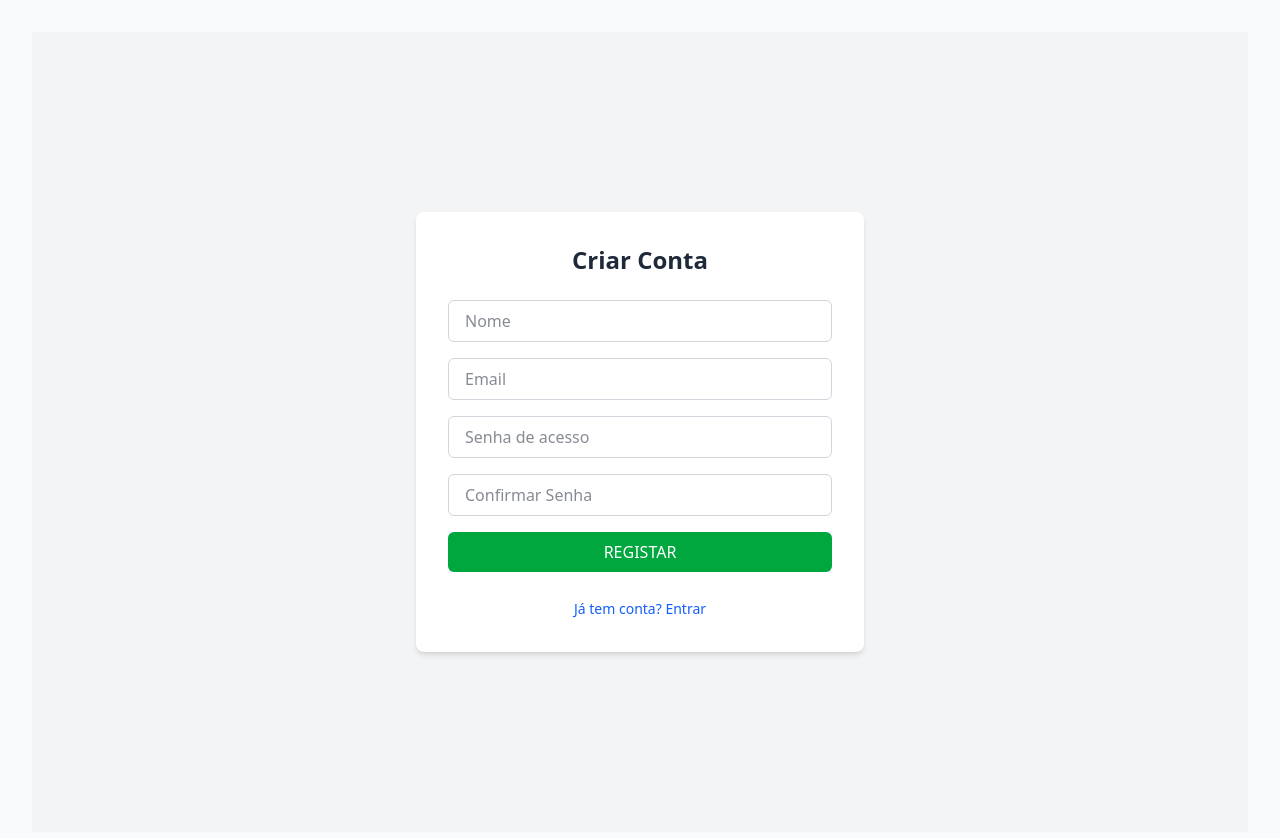
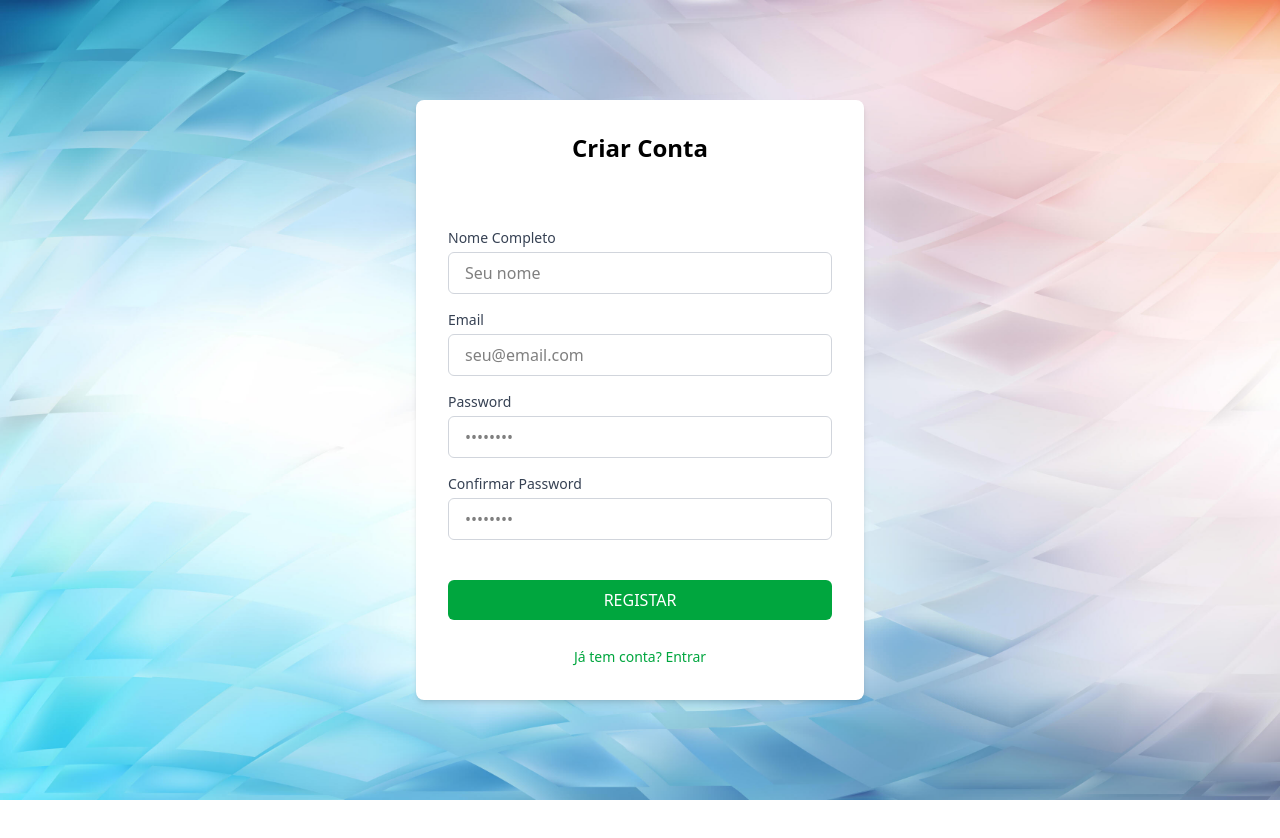
Before and after one commit to ZOFT98/IPB_Proj_2425, a React (Vite) app: page /register in a window 1280 px wide. Shown: the top 838 px of the page. After the commit the page ends 800 px from the top, so only its background shows below. Built offline with nearby package versions, Linux system fonts and the light colour scheme.

Commit message:
Background Image

```diff
--- a/index.html
+++ b/index.html
@@ -7,15 +7,33 @@
     <title>Plataforma de Gestão de Instalações Desportivas</title>
     <script>
       // Initialize theme ASAP to prevent FOUC
-      (
-        function() {
-          const savedTheme = localStorage.getItem('theme');
-          const prefersDark = window.matchMedia('(prefers-color-scheme: dark)').matches;
-          const theme = savedTheme ? savedTheme : (prefersDark ? 'dark' : 'light');
-          if (theme === "dark") { document.documentElement.classList.add("dark"); } else { document.documentElement.classList.remove("dark"); };
+      (function () {
+        const savedTheme = localStorage.getItem('theme');
+        const prefersDark = window.matchMedia('(prefers-color-scheme: dark)').matches;
+        const theme = savedTheme ? savedTheme : (prefersDark ? 'dark' : 'light');
+        if (theme === "dark") {
+          document.documentElement.classList.add("dark");
+        } else {
+          document.documentElement.classList.remove("dark");
         }
-      )();
+      })();
     </script>
+
+    <style>
+      /* 💥 Hard reset for full control */
+      html, body {
+        margin: 0;
+        padding: 0;
+        height: 100%;
+        width: 100%;
+        overflow-x: hidden;
+      }
+
+      #root {
+        height: 100%;
+        width: 100%;
+      }
+    </style>
   </head>
   <body>
     <div id="root"></div>
--- a/src/App.jsx
+++ b/src/App.jsx
@@ -1,4 +1,4 @@
-import { Routes, Route } from "react-router-dom";
+import { Routes, Route, useLocation } from "react-router-dom";
 import LoginPage from "./pages/LoginPage";
 import {
   HomePage,
@@ -6,7 +6,6 @@ import {
   Tickets,
   RegisterPage,
   PasswordRecoveryPage,
-
 } from "./pages";
 import { Navbar } from "./components";
 import Spaces from "./pages/Spaces";
@@ -21,15 +20,24 @@ import AddTicketPage from "./components/AddTicketPage";
 import EditTicketPage from "./components/EditTicketPage";
 
 function App() {
-  return (
+  const location = useLocation();
+  const fullScreenRoutes = ["/", "/login", "/register", "/password-recovery"];
+  const isFullScreen = fullScreenRoutes.includes(location.pathname);
+
+  return isFullScreen ? (
+
+    <Routes>
+      <Route path="/" element={<LoginPage />} />
+      <Route path="/login" element={<LoginPage />} />
+      <Route path="/register" element={<RegisterPage />} />
+      <Route path="/password-recovery" element={<PasswordRecoveryPage />} />
+    </Routes>
+  ) : (
+
     <div className="flex min-h-screen bg-gray-50 dark:bg-gray-900 text-gray-900 dark:text-gray-100">
       <Navbar />
       <main className="flex-1 p-8">
         <Routes>
-          <Route path="/" element={<LoginPage />} />
-          <Route path="/login" element={<LoginPage />} />
-          <Route path="/register" element={<RegisterPage />} />
-          <Route path="/password-recovery" element={<PasswordRecoveryPage />} />
           <Route path="/home" element={<HomePage />} />
           <Route path="/spaces" element={<Spaces />} />
           <Route path="/spaces/add" element={<AddSpacePage />} />
--- a/src/db.json
+++ b/src/db.json
@@ -111,9 +111,9 @@
       "space": "hjnmkl,",
       "date": "2025-05-12",
       "description": "utgyhujok+lp",
-      "status": "in_progress",
+      "status": "completed",
       "createdAt": "2025-05-12T14:55:56.008Z",
-      "updatedAt": "2025-05-12T14:58:53.420Z"
+      "updatedAt": "2025-05-13T09:48:15.288Z"
     }
   ]
 }
--- a/src/pages/LoginPage.jsx
+++ b/src/pages/LoginPage.jsx
@@ -1,4 +1,5 @@
 import { FaFutbol } from "react-icons/fa";
+import { FaBasketball } from "react-icons/fa6";
 import { useNavigate } from "react-router-dom";
 
 export default function LoginPage() {
@@ -18,39 +19,43 @@ export default function LoginPage() {
   };
 
   return (
-    <div className="min-h-screen flex items-center justify-center bg-gray-100 dark:bg-gray-900">
-      <div className="w-full max-w-md p-8 bg-white dark:bg-gray-800 rounded-lg shadow-md text-center">
+    <div
+      className="min-h-screen flex items-center justify-center relative bg-cover bg-center"
+      style={{ backgroundImage: "url('/uploads/background.jpg')" }}
+    >
+
+      {/* Login Card */}
+      <div className="w-full max-w-md p-8 bg-white dark:bg-gray-800 rounded-lg shadow-md text-center relative z-10">
         {/* Top Title */}
         <div className="flex items-center justify-center mb-8">
           <FaFutbol className="text-2xl mr-5 text-gray-800 dark:text-gray-100" />
           <h2 className="text-xl font-bold text-gray-800 dark:text-gray-100">
             Espacos Desportivos
           </h2>
-          <FaFutbol className="text-2xl ml-5 text-gray-800 dark:text-gray-100" />
+          <FaBasketball className="text-2xl ml-5 text-gray-800 dark:text-gray-100" />
         </div>
 
+        {/* Form */}
         <form onSubmit={handleLogin} className="space-y-4">
-          {/* Email input */}
+          {/* Email */}
           <div>
             <input
               type="email"
               placeholder="Email"
               className="w-full px-4 py-2 border border-gray-300 dark:border-gray-600 dark:bg-gray-700 dark:text-white rounded-md focus:outline-none focus:ring-2 focus:ring-blue-500 focus:border-transparent"
-              //required
             />
           </div>
 
-          {/* Password input */}
+          {/* Password */}
           <div>
             <input
               type="password"
               placeholder="Senha de acesso"
               className="w-full px-4 py-2 border border-gray-300 dark:border-gray-600 dark:bg-gray-700 dark:text-white rounded-md focus:outline-none focus:ring-2 focus:ring-blue-500 focus:border-transparent"
-              //required
             />
           </div>
 
-          {/* Remember me checkbox */}
+          {/* Remember me */}
           <div className="flex items-center justify-start">
             <input
               type="checkbox"
@@ -65,7 +70,7 @@ export default function LoginPage() {
             </label>
           </div>
 
-          {/* Login button */}
+          {/* Submit */}
           <button
             type="submit"
             className="w-full bg-blue-600 hover:bg-blue-700 text-white font-medium py-2 px-4 rounded-md transition duration-200"
@@ -74,9 +79,8 @@ export default function LoginPage() {
           </button>
         </form>
 
-        {/* Links Section */}
+        {/* Links */}
         <div className="mt-6 flex flex-col items-center space-y-2">
-          {/* Password recovery */}
           <button
             type="button"
             onClick={handlePasswordRecovery}
@@ -85,7 +89,6 @@ export default function LoginPage() {
             Recuperar senha de acesso
           </button>
 
-          {/* Create Account */}
           <button
             type="button"
             onClick={handleCreateAccount}
--- a/src/pages/PasswordRecoveryPage.jsx
+++ b/src/pages/PasswordRecoveryPage.jsx
@@ -12,14 +12,19 @@ export default function PasswordRecoveryPage() {
     alert(
       "Se o email existir na nossa base de dados, receberá um link para recuperar a senha.",
     );
-    // Optionally navigate back to login after request
+
     navigate("/");
   };
 
   return (
-    <div className="min-h-screen flex items-center justify-center bg-gray-100 dark:bg-gray-900">
-      <div className="w-full max-w-md p-8 bg-white dark:bg-gray-800 rounded-lg shadow-md text-center">
-        {/* Title */}
+    <div
+      className="min-h-screen flex items-center justify-center bg-cover bg-center bg-no-repeat"
+      style={{
+        backgroundImage: "url('/uploads/background.jpg')"
+      }}
+    >
+      <div className="w-full max-w-md p-8 bg-white dark:bg-gray-800 rounded-lg shadow-md text-center mx-4">
+
         <h1 className="text-2xl font-bold text-gray-800 dark:text-gray-100 mb-6">
           Recuperar Senha
         </h1>
@@ -29,7 +34,7 @@ export default function PasswordRecoveryPage() {
         </p>
 
         <form onSubmit={handlePasswordRecoveryRequest} className="space-y-4">
-          {/* Email input */}
+
           <div>
             <input
               type="email"
@@ -41,7 +46,6 @@ export default function PasswordRecoveryPage() {
             />
           </div>
 
-          {/* Submit button */}
           <button
             type="submit"
             className="w-full bg-orange-500 hover:bg-orange-600 text-white font-medium py-2 px-4 rounded-md transition duration-200"
@@ -50,11 +54,10 @@ export default function PasswordRecoveryPage() {
           </button>
         </form>
 
-        {/* Back to Login Link */}
         <div className="mt-6">
           <button
             type="button"
-            onClick={() => navigate("/")} // Navigate back to login
+            onClick={() => navigate("/")}
             className="text-sm text-blue-600 hover:text-blue-800 dark:text-blue-400 dark:hover:text-blue-300 focus:outline-none"
           >
             Voltar ao Login
--- a/src/pages/Register.jsx
+++ b/src/pages/Register.jsx
@@ -15,87 +15,109 @@ export default function RegisterPage() {
       return;
     }
     console.log("Registering account:", { name, email, password });
-    // Navigate to login or home page after successful registration
     navigate("/login");
   };
 
   return (
-    <div className="min-h-screen flex items-center justify-center bg-gray-100 dark:bg-gray-900">
-      <div className="w-full max-w-md p-8 bg-white dark:bg-gray-800 rounded-lg shadow-md text-center">
-        {/* Title */}
-        <h1 className="text-2xl font-bold text-gray-800 dark:text-gray-100 mb-6">
+    <div
+      className="min-h-screen flex items-center justify-center bg-cover bg-center bg-no-repeat p-4"
+      style={{
+        backgroundImage: "url('/uploads/background.jpg')"
+      }}
+    >
+      <div className="w-full max-w-md bg-white dark:bg-gray-800 rounded-lg shadow-md overflow-hidden">
+
+        <div className="p-8">
+          <h1 className="text-2xl font-bold text-black text-center">
             Criar Conta
           </h1>
+        </div>
 
+        <div className="p-8">
           <form onSubmit={handleRegister} className="space-y-4">
             {/* Name input */}
             <div>
+              <label className="block text-gray-700 dark:text-gray-300 text-sm font-medium mb-1 text-left">
+                Nome Completo
+              </label>
               <input
                 type="text"
-              placeholder="Nome"
+                placeholder="Seu nome"
                 value={name}
                 onChange={(e) => setName(e.target.value)}
-              className="w-full px-4 py-2 border border-gray-300 dark:border-gray-600 dark:bg-gray-700 dark:text-white rounded-md focus:outline-none focus:ring-2 focus:ring-blue-500 focus:border-transparent"
+                className="w-full px-4 py-2 border border-gray-300 dark:border-gray-600 dark:bg-gray-700 dark:text-white rounded-md focus:outline-none focus:ring-2 focus:ring-green-500 focus:border-transparent"
                 required
               />
             </div>
 
             {/* Email input */}
             <div>
+              <label className="block text-gray-700 dark:text-gray-300 text-sm font-medium mb-1 text-left">
+                Email
+              </label>
               <input
                 type="email"
-              placeholder="Email"
+                placeholder="seu@email.com"
                 value={email}
                 onChange={(e) => setEmail(e.target.value)}
-              className="w-full px-4 py-2 border border-gray-300 dark:border-gray-600 dark:bg-gray-700 dark:text-white rounded-md focus:outline-none focus:ring-2 focus:ring-blue-500 focus:border-transparent"
+                className="w-full px-4 py-2 border border-gray-300 dark:border-gray-600 dark:bg-gray-700 dark:text-white rounded-md focus:outline-none focus:ring-2 focus:ring-green-500 focus:border-transparent"
                 required
               />
             </div>
 
             {/* Password input */}
             <div>
+              <label className="block text-gray-700 dark:text-gray-300 text-sm font-medium mb-1 text-left">
+                Password
+              </label>
               <input
                 type="password"
-              placeholder="Senha de acesso"
+                placeholder="••••••••"
                 value={password}
                 onChange={(e) => setPassword(e.target.value)}
-              className="w-full px-4 py-2 border border-gray-300 dark:border-gray-600 dark:bg-gray-700 dark:text-white rounded-md focus:outline-none focus:ring-2 focus:ring-blue-500 focus:border-transparent"
+                className="w-full px-4 py-2 border border-gray-300 dark:border-gray-600 dark:bg-gray-700 dark:text-white rounded-md focus:outline-none focus:ring-2 focus:ring-green-500 focus:border-transparent"
                 required
+                minLength="6"
               />
             </div>
 
             {/* Confirm Password input */}
             <div>
+              <label className="block text-gray-700 dark:text-gray-300 text-sm font-medium mb-1 text-left">
+                Confirmar Password
+              </label>
               <input
                 type="password"
-              placeholder="Confirmar Senha"
+                placeholder="••••••••"
                 value={confirmPassword}
                 onChange={(e) => setConfirmPassword(e.target.value)}
-              className="w-full px-4 py-2 border border-gray-300 dark:border-gray-600 dark:bg-gray-700 dark:text-white rounded-md focus:outline-none focus:ring-2 focus:ring-blue-500 focus:border-transparent"
+                className="w-full px-4 py-2 border border-gray-300 dark:border-gray-600 dark:bg-gray-700 dark:text-white rounded-md focus:outline-none focus:ring-2 focus:ring-green-500 focus:border-transparent"
                 required
+                minLength="6"
               />
             </div>
 
             {/* Register button */}
             <button
               type="submit"
-            className="w-full bg-green-600 hover:bg-green-700 text-white font-medium py-2 px-4 rounded-md transition duration-200"
+              className="w-full bg-green-600 hover:bg-green-700 text-white font-medium py-2 px-4 rounded-md transition duration-200 mt-6"
             >
               REGISTAR
             </button>
           </form>
 
           {/* Back to Login Link */}
-        <div className="mt-6">
+          <div className="mt-6 text-center">
             <button
               type="button"
-            onClick={() => navigate("/")} // Navigate back to login
-            className="text-sm text-blue-600 hover:text-blue-800 dark:text-blue-400 dark:hover:text-blue-300 focus:outline-none"
+              onClick={() => navigate("/")}
+              className="text-sm text-green-600 hover:text-green-800 dark:text-green-400 dark:hover:text-green-300 focus:outline-none"
             >
               Já tem conta? Entrar
             </button>
           </div>
         </div>
       </div>
+    </div>
   );
 }
```
Also changed, not shown: public/uploads/background.jpg (added), src/components/AddUserPage.jsx (line endings or trailing spaces). Lines whose indentation alone changed are shown as unchanged.
